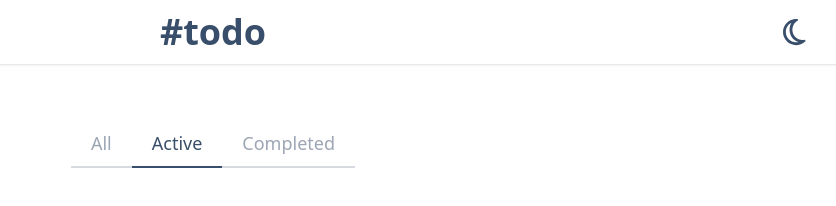
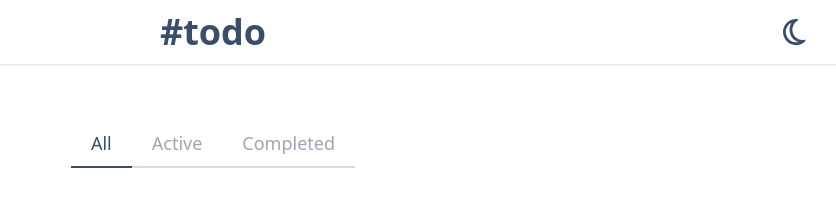
Before and after one commit to el7amrawy/todo-app, a React (Vite) app: page / in a window 1280 px wide. Shown: the top 206 px of the page, without its empty margins (427-1263 px from the left). Built offline with nearby package versions, Linux system fonts and the light colour scheme.

Commit message:
fix default tab

```diff
--- a/src/App.jsx
+++ b/src/App.jsx
@@ -13,8 +13,9 @@ const App = () => {
     JSON.parse(localStorage.getItem("todoList")) || []
   );
   const [todo, setTodo] = useState("");
-  const [tab, setTab] = useState("all");
+  const [tab, setTab] = useState(localStorage.getItem("tab") || "all");
   const [theme, setTheme] = useState(localStorage.getItem("theme"));
+
   /** ============ effects ============ **/
 
   useEffect(() => {
@@ -45,6 +46,11 @@ const App = () => {
       }
     }
   }, [theme]);
+
+  useEffect(() => {
+    localStorage.setItem("tab", tab);
+  }, [tab]);
+
   /** ============ handlers ============ **/
 
   const clickHandler = (ev) => {
@@ -67,7 +73,7 @@ const App = () => {
     <>
       <NavBar theme={theme} setTheme={setTheme} />
       <main className="flex items-center flex-col py-14">
-        <Tabs setTab={setTab} />
+        <Tabs setTab={setTab} tab={tab} />
         <div className="form-control mt-10">
           <label className="input-group">
             <input
--- a/src/components/Tabs.jsx
+++ b/src/components/Tabs.jsx
@@ -1,6 +1,9 @@
-const Tabs = ({ setTab }) => {
-  const clickHandler = (ev) => {
-    const status = ev.target.innerText.toLocaleLowerCase();
+import { useEffect } from "react";
+
+const Tabs = ({ setTab, tab }) => {
+  /** ============ funcs ============ **/
+
+  const activeTab = (status) => {
     const tabElems = document.querySelectorAll("div.tabs a.tab");
     tabElems.forEach((elem) => {
       if (elem.innerText.toLocaleLowerCase() === status) {
@@ -9,6 +12,19 @@ const Tabs = ({ setTab }) => {
         elem.classList.remove("tab-active");
       }
     });
+  };
+
+  /** ============ effects ============ **/
+
+  useEffect(() => {
+    activeTab(tab);
+  }, []);
+
+  /** ============ handlers ============ **/
+
+  const clickHandler = (ev) => {
+    const status = ev.target.innerText.toLocaleLowerCase();
+    activeTab(status);
     setTab(status);
   };
 
@@ -17,7 +33,7 @@ const Tabs = ({ setTab }) => {
       <a className="tab tab-lg tab-bordered" onClick={clickHandler}>
         All
       </a>
-      <a className="tab tab-lg tab-bordered tab-active" onClick={clickHandler}>
+      <a className="tab tab-lg tab-bordered" onClick={clickHandler}>
         Active
       </a>
       <a className="tab tab-lg tab-bordered" onClick={clickHandler}>
```
